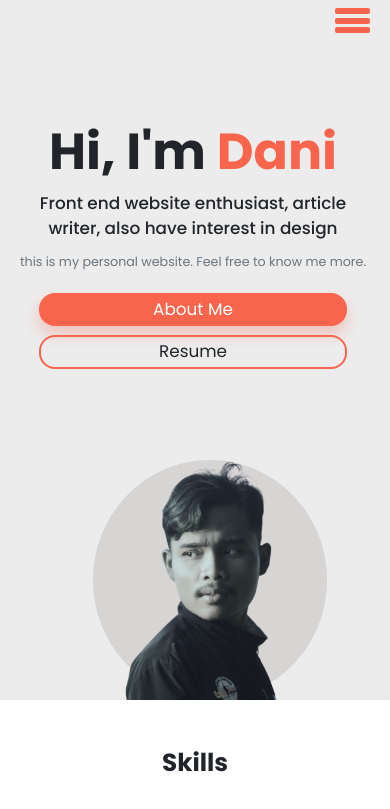
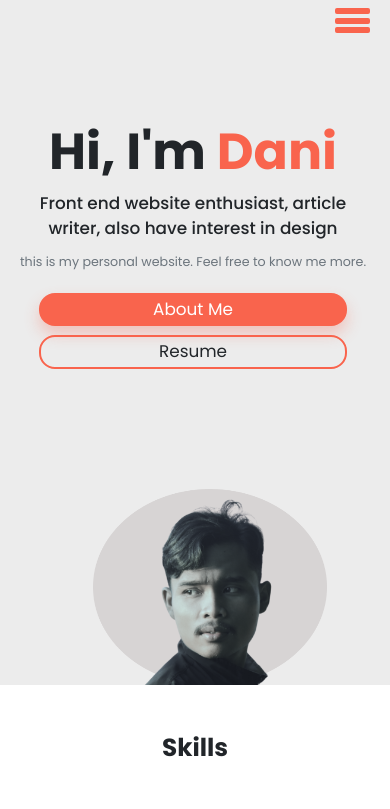
Before and after one commit to Hamdani400/webiste-portofolio, a React (Create React App) app: page / in a window 390 px wide. Shown: the top 809 px of the page. Built offline with nearby package versions, Linux system fonts and the light colour scheme.

Commit message:
responsive hero

```diff
--- a/src/assets/scss/style.scss
+++ b/src/assets/scss/style.scss
@@ -369,7 +369,7 @@ footer {
         }
     }
     .hero-bg {
-        height: 700px;
+        height: 685px;
         section {
             padding-top: -10px;
             display: block;
@@ -406,7 +406,7 @@ footer {
                 justify-content: center;
                 align-items: center;
                 bottom: 0;
-                padding-top: 40px;
+                padding-top: 78px;
             }
         }
         }
```
